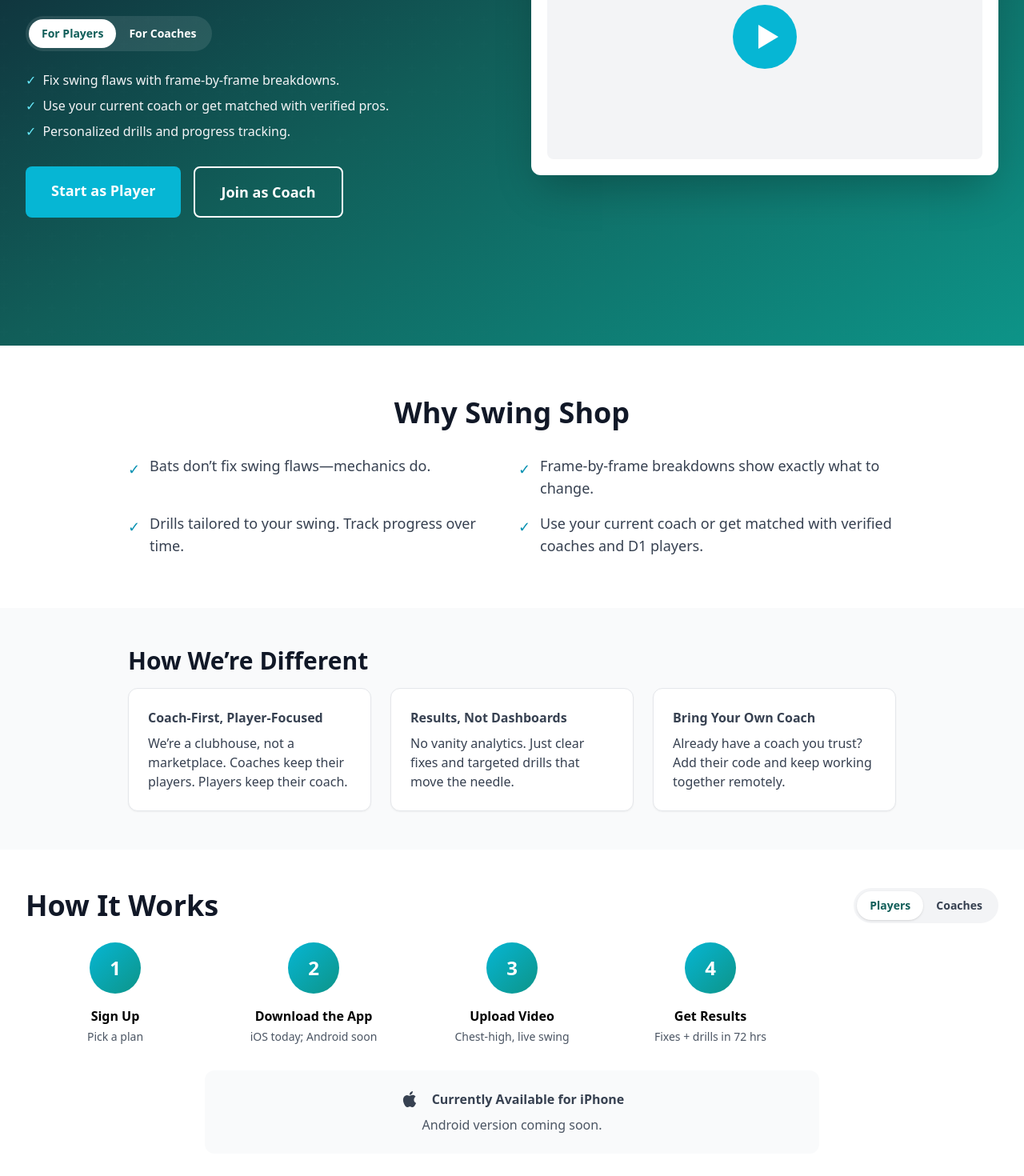
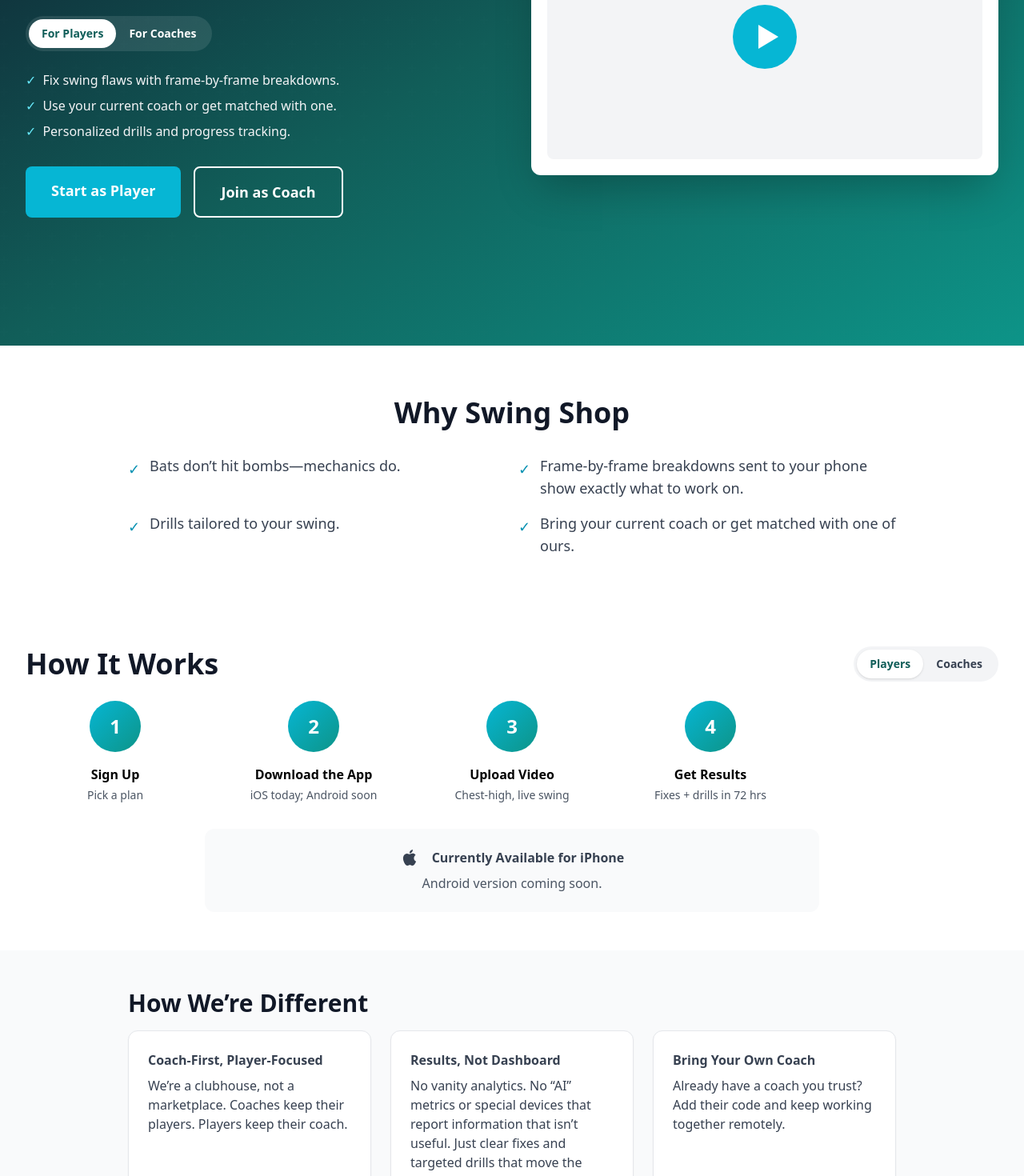
Before and after one commit to aa452110/batdigest-swing-platform, a React (Vite) app in the folder swing-analysis/: page / in a window 1280 px wide. Shown: the part 340-1810 px from the top of the page at 80% size. Built offline with nearby package versions, Linux system fonts and the light colour scheme; no server answers.

Commit message:
content: hero bullets (players/coaches), Why bullets, reorder How It Works above Differentiators, update Differentiators copy, coach How It Works items + note, Final CTA copy

```diff
--- a/swing-analysis/src/app/LandingPage.tsx
+++ b/swing-analysis/src/app/LandingPage.tsx
@@ -140,14 +140,10 @@
 
       <WhySection />
 
-
+      {/* How It Works (modularized, includes combined player steps) */}
+      <HowItWorksSection audience={audience as any} setAudience={setAudience as any} />
 
       <DifferentiatorsSection />
-
-
-
-      {/* How It Works (modularized, includes combined player steps) */}
-      <HowItWorksSection audience={audience as any} setAudience={setAudience as any} />
 
 
 
--- a/swing-analysis/src/components/LandingPageComponents/DifferentiatorsSection.tsx
+++ b/swing-analysis/src/components/LandingPageComponents/DifferentiatorsSection.tsx
@@ -11,8 +11,8 @@
             <p>We’re a clubhouse, not a marketplace. Coaches keep their players. Players keep their coach.</p>
           </div>
           <div className="bg-white p-6 rounded-xl border border-gray-200 shadow-sm hover:shadow-md transition-shadow">
-            <h4 className="font-bold mb-2">Results, Not Dashboards</h4>
-            <p>No vanity analytics. Just clear fixes and targeted drills that move the needle.</p>
+            <h4 className="font-bold mb-2">Results, Not Dashboard</h4>
+            <p>No vanity analytics. No “AI” metrics or special devices that report information that isn’t useful. Just clear fixes and targeted drills that move the needle for your swing.</p>
           </div>
           <div className="bg-white p-6 rounded-xl border border-gray-200 shadow-sm hover:shadow-md transition-shadow">
             <h4 className="font-bold mb-2">Bring Your Own Coach</h4>
--- a/swing-analysis/src/components/LandingPageComponents/FinalCTA.tsx
+++ b/swing-analysis/src/components/LandingPageComponents/FinalCTA.tsx
@@ -5,8 +5,7 @@
   <section className="py-20 bg-gradient-to-br from-slate-900 via-teal-800 to-teal-600 text-white">
     <div className="max-w-4xl mx-auto text-center px-4">
       <h2 className="text-4xl font-bold mb-6">The Mechanics, Not the Metal.</h2>
-      <p className="text-xl mb-3">A community where hitters get better and coaches share what works.</p>
-      <p className="text-lg mb-8 text-cyan-100">We bring the platform and tech — you bring the expertise.</p>
+      <p className="text-xl mb-6">The Swing Shop is where we bring the tech, coaches bring the expertise, and hitters bring their swing.</p>
       <div className="flex gap-4 justify-center flex-wrap">
         <a href="#pricing" className="inline-block bg-cyan-500 text-white px-10 py-5 rounded-lg font-bold text-xl hover:bg-cyan-600 transform hover:-translate-y-1 transition-all">Sign Up as Player</a>
         <Link to="/coach/signup" className="inline-block bg-white text-teal-800 px-10 py-5 rounded-lg font-bold text-xl hover:bg-gray-100 transform hover:-translate-y-1 transition-all">Join as Coach</Link>
--- a/swing-analysis/src/components/LandingPageComponents/HeroSection.tsx
+++ b/swing-analysis/src/components/LandingPageComponents/HeroSection.tsx
@@ -52,15 +52,14 @@
             {audience === 'player' ? (
               <ul className="text-sm md:text-base space-y-2 mb-8 text-gray-100">
                 <li className="flex gap-2 items-start"><span className="text-cyan-300">✓</span>Fix swing flaws with frame-by-frame breakdowns.</li>
-                <li className="flex gap-2 items-start"><span className="text-cyan-300">✓</span>Use your current coach or get matched with verified pros.</li>
+                <li className="flex gap-2 items-start"><span className="text-cyan-300">✓</span>Use your current coach or get matched with one.</li>
                 <li className="flex gap-2 items-start"><span className="text-cyan-300">✓</span>Personalized drills and progress tracking.</li>
               </ul>
             ) : (
               <ul className="text-sm md:text-base space-y-2 mb-8 text-gray-100">
                 <li className="flex gap-2 items-start"><span className="text-cyan-300">✓</span>We bring the platform, you bring the insight.</li>
                 <li className="flex gap-2 items-start"><span className="text-cyan-300">✓</span>Keep your roster. Coach them remotely in one place.</li>
-                <li className="flex gap-2 items-start"><span className="text-cyan-300">✓</span>Expand your reach without losing ownership of your players.</li>
-                <li className="flex gap-2 items-start"><span className="text-cyan-300">✓</span>Earn 90% after processing—no facility, no scheduling headaches.</li>
+                <li className="flex gap-2 items-start"><span className="text-cyan-300">✓</span>Expand your reach, keep up to 90%.</li>
               </ul>
             )}
 
--- a/swing-analysis/src/components/LandingPageComponents/HowItWorksSection.tsx
+++ b/swing-analysis/src/components/LandingPageComponents/HowItWorksSection.tsx
@@ -32,9 +32,9 @@
 
   const coachItems = [
     { title: 'Sign up as coach', subtitle: '(Free)' },
-    { title: 'Learn the Web Analyzer', subtitle: 'Quick familiarization' },
-    { title: 'Share Your Code', subtitle: 'Keep your roster; add new players' },
-    { title: 'Coach From Anywhere, Anytime' },
+    { title: 'Build Your Team', subtitle: 'Add players with your code; get players from the portal' },
+    { title: 'Coach', subtitle: 'Make < 5 minute analysis videos with our world‑class interface' },
+    { title: 'See Real Results' },
   ];
 
   return (
@@ -87,8 +87,9 @@
                 <path d="M3 5a2 2 0 012-2h14a2 2 0 012 2v9a2 2 0 01-2 2h-6l-4 3v-3H5a2 2 0 01-2-2V5z"/>
               </svg>
               <div className="text-gray-700">
-                <p className="font-semibold">Coach from a desktop or good laptop.</p>
-                <p className="text-sm mt-1">Our easy-to-learn analyzer runs as a web app in your browser. You’ll want a decent desktop or solid laptop for the best experience.</p>
+                <p className="font-semibold">Coach on your terms.</p>
+                <p className="text-sm mt-1">Our easy‑to‑learn, web‑based analyzer sits in your browser to use at your convenience from a good laptop or desktop.</p>
+                <p className="text-sm mt-1">We offer free training to make your targeted feedback the most useful — even new coaches will help hitters get better.</p>
                 <p className="text-sm mt-2">Coaches earn up to 90%. More details after you sign up.</p>
               </div>
             </div>
--- a/swing-analysis/src/components/LandingPageComponents/WhySection.tsx
+++ b/swing-analysis/src/components/LandingPageComponents/WhySection.tsx
@@ -6,10 +6,10 @@
       <div className="max-w-5xl mx-auto px-4 sm:px-6 lg:px-8">
         <h2 className="text-4xl font-bold text-center mb-8 text-gray-900">Why Swing Shop</h2>
         <ul className="grid md:grid-cols-2 gap-4 text-lg text-gray-700">
-          <li className="flex items-start gap-3"><span className="text-cyan-600 mt-1">✓</span> Bats don’t fix swing flaws—mechanics do.</li>
-          <li className="flex items-start gap-3"><span className="text-cyan-600 mt-1">✓</span> Frame-by-frame breakdowns show exactly what to change.</li>
-          <li className="flex items-start gap-3"><span className="text-cyan-600 mt-1">✓</span> Drills tailored to your swing. Track progress over time.</li>
-          <li className="flex items-start gap-3"><span className="text-cyan-600 mt-1">✓</span> Use your current coach or get matched with verified coaches and D1 players.</li>
+          <li className="flex items-start gap-3"><span className="text-cyan-600 mt-1">✓</span> Bats don’t hit bombs—mechanics do.</li>
+          <li className="flex items-start gap-3"><span className="text-cyan-600 mt-1">✓</span> Frame‑by‑frame breakdowns sent to your phone show exactly what to work on.</li>
+          <li className="flex items-start gap-3"><span className="text-cyan-600 mt-1">✓</span> Drills tailored to your swing.</li>
+          <li className="flex items-start gap-3"><span className="text-cyan-600 mt-1">✓</span> Bring your current coach or get matched with one of ours.</li>
         </ul>
       </div>
     </section>
```
Also changed, not shown: 3 other files (tests, documents, lock files or other folders).
